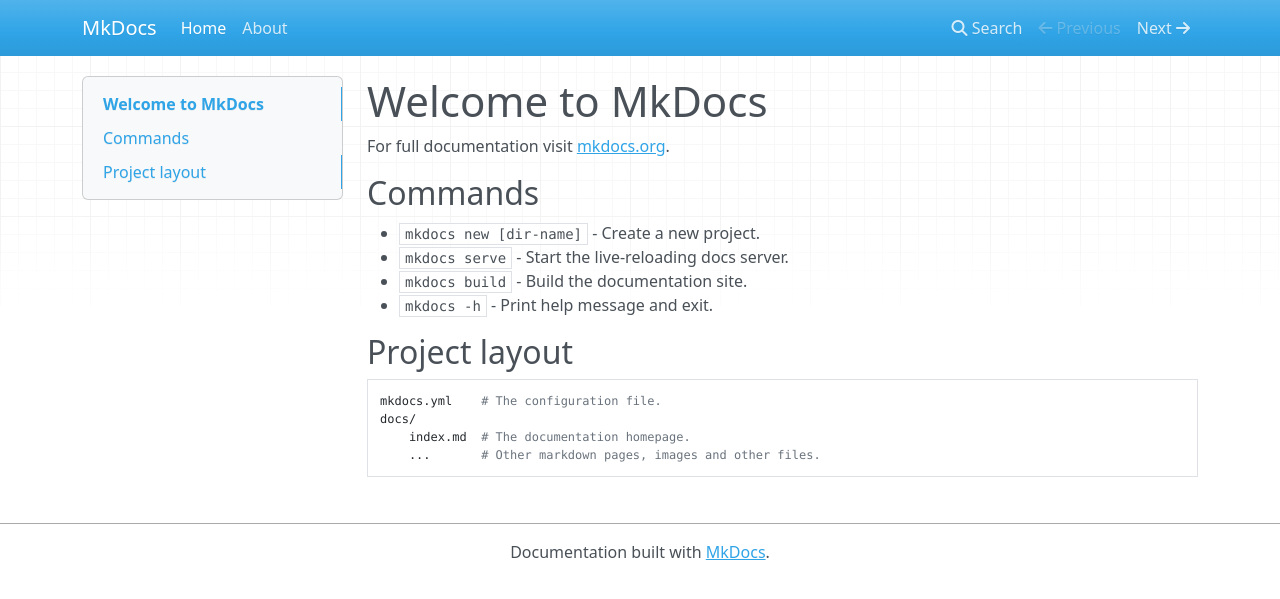
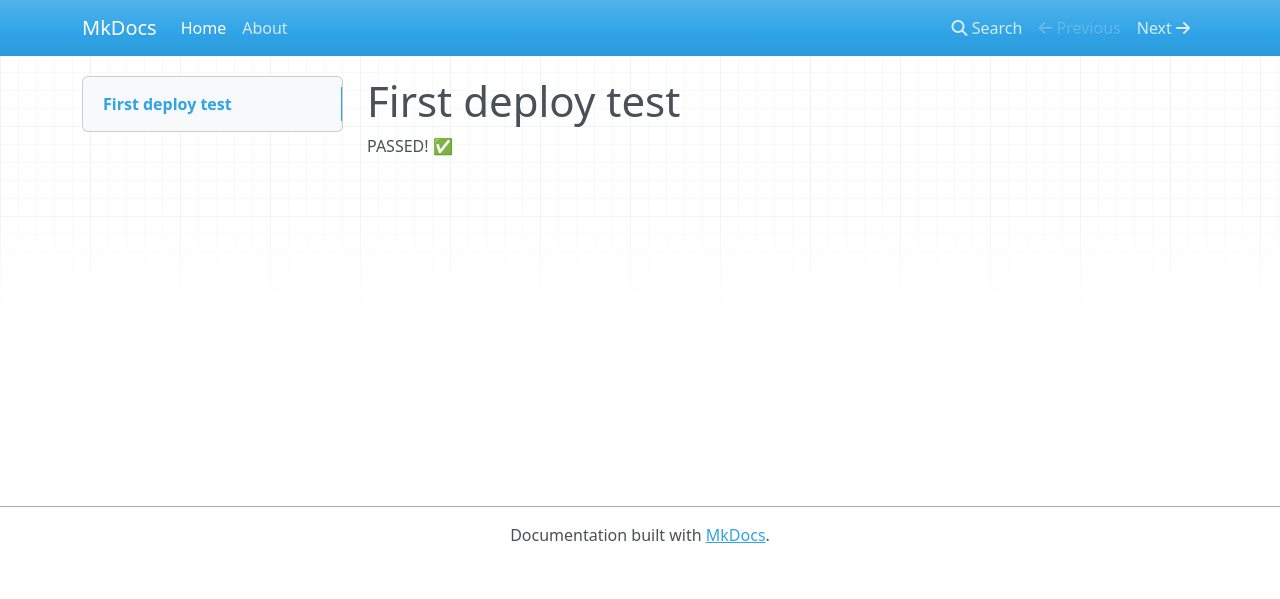
Before and after one commit to iacopy/cleandocs, an MkDocs documentation site: the page built from docs/index.md, in a window 1280 px wide. Shown: the top 599 px of the page. Built offline with MkDocs 1.6.1, drawn with Linux system fonts in a browser that asks for light colours; nearby versions of some CDN libraries.

Commit message:
update index

```diff
--- a/docs/index.md
+++ b/docs/index.md
@@ -1,17 +1,3 @@
-# Welcome to MkDocs
+# First deploy test
 
-For full documentation visit [mkdocs.org](https://www.mkdocs.org).
-
-## Commands
-
-* `mkdocs new [dir-name]` - Create a new project.
-* `mkdocs serve` - Start the live-reloading docs server.
-* `mkdocs build` - Build the documentation site.
-* `mkdocs -h` - Print help message and exit.
-
-## Project layout
-
-    mkdocs.yml    # The configuration file.
-    docs/
-        index.md  # The documentation homepage.
-        ...       # Other markdown pages, images and other files.
+PASSED! ✅
```
